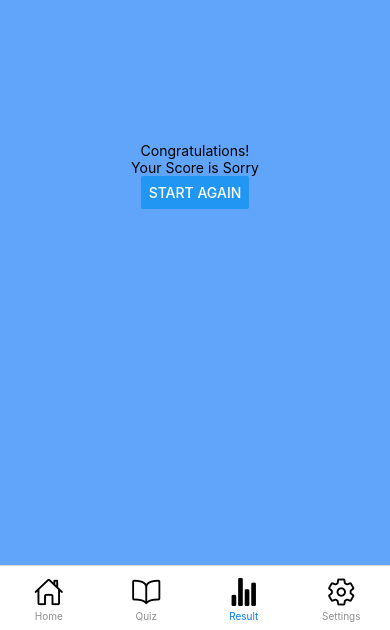
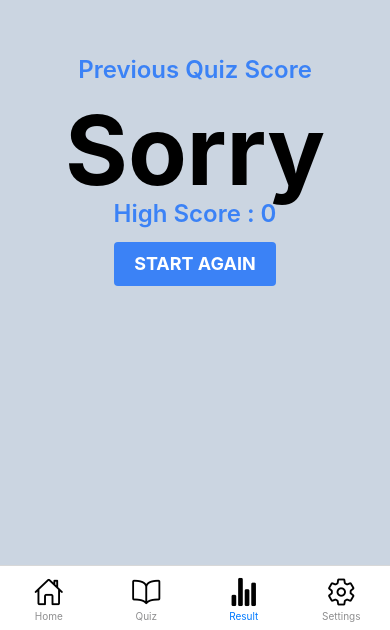
Before and after one commit to AsharCp/QuizNow, a React Native app: screen /Result in a window 390 px wide. Shown: the part 214-844 px from the top of the page. Built offline with nearby package versions, Linux system fonts and the light colour scheme.

Commit message:
Functions Completed

```diff
--- a/components/Quizcard.js
+++ b/components/Quizcard.js
@@ -23,7 +23,7 @@ const Quizcard = ({navigation}) => {
   useEffect(() => {
     const fetchData = async () => {
       try {
-        const response = await fetch('http://192.168.67.204:5000/api/quizzes'); // Replace with your server URL
+        const response = await fetch('http://192.168.206.204:5000/api/quizzes'); // Replace with your server URL
         const data = await response.json();
         // console.log(data)
         seQuizData(data);
@@ -124,7 +124,7 @@ const Quizcard = ({navigation}) => {
 
 
   return (
-    <View className="w-80 h-max bg-blue-400 p-4 rounded-md">
+    <View className="w-80 h-max bg-slate-100 p-4 rounded-md">
           <Text className="p-4 rounded bg-white text-center font-bold">{currentQuestion.question}</Text>
           <View className="flex items-center justify-center flex-col gap-2 p-2">
             {correct1?
--- a/screens/QuizScreen.js
+++ b/screens/QuizScreen.js
@@ -5,7 +5,7 @@ import { SafeAreaView } from 'react-native'
 const QuizScreen = ({navigation}) => {
 
   return (
-    <SafeAreaView className='bg-blue-400 h-full w-full flex items-center justify-center'>
+    <SafeAreaView className='bg-slate-300 h-full w-full flex items-center justify-center'>
         <Quizcard navigation={navigation}/>
     </SafeAreaView>
   )
--- a/screens/Result.js
+++ b/screens/Result.js
@@ -1,21 +1,58 @@
-import React from 'react'
-import { Button, TouchableOpacity, View } from 'react-native'
+import React, { useState , useEffect } from 'react'
+import { Button, TouchableOpacity, View , AsyncStorage } from 'react-native'
 import { Text } from 'react-native'
 import { useRoute } from '@react-navigation/native';
 
 const Result = ({navigation}) => {
+
+  const [highScore,setHighScore] = useState(0)
   const route = useRoute();
   var currentScore = route.params?.data || "Sorry";
 
+  useEffect(() => {
+    loadHighScore();
+  }, []);
+
+  // function to load highscore
+  const loadHighScore= async ()=>{
+    try{
+      const storedScore = AsyncStorage.getItem("Highscore");
+      if (storedScore !== null) {
+        setHighScore(parseInt(storedScore));
+      }
+    }catch(error){
+      console.log("Error in loading HighScore")
+    }
+
+  }
+  // Function to save the highScore
+  const saveHighScore= async (score)=>{
+    try{
+      await AsyncStorage.setItem('Highscore',score.toString())
+    }catch(error){
+      console.log("Error in saving score!")
+    }
+  }
+  // Find the highScore
+  if(currentScore>highScore)
+  {
+    setHighScore(currentScore)
+    saveHighScore(currentScore)
+  }
   const handleBackToQuiz=()=>{
     navigation.navigate('Quiz')
   }
   return (
-    <View className='w-full h-full bg-blue-400 flex justify-center items-center'>
-         <Text>Congratulations!</Text>
-         <Text>Your Score is {currentScore}</Text>
-         <TouchableOpacity>
-            <Button title='Start Again' onPress={handleBackToQuiz}/>
+    <View className='w-full h-full bg-slate-300 flex justify-center items-center'>
+         <Text className="text-2xl font-semibold pb-4 text-blue-500">Previous Quiz Score</Text>
+         <Text className="text-8xl text-black font-bold">{currentScore}</Text>
+         {currentScore>5?
+         <Text className="text-2xl p-2 font-semibold text-blue-500">Congratulations!</Text>
+         :""
+         }
+         <Text className="font-semibold text-2xl text-blue-500">High Score : {highScore}</Text>
+         <TouchableOpacity onPress={handleBackToQuiz}>
+            <Text className="bg-blue-500 px-5 py-2 m-3 rounded font-bold text-lg text-white">START AGAIN</Text>
          </TouchableOpacity>
     </View>
 
--- a/screens/Setting.js
+++ b/screens/Setting.js
@@ -1,10 +1,12 @@
 import React from 'react'
-import { Text , View } from 'react-native'
+import { Text , TouchableOpacity, View } from 'react-native'
 
-const Setting = () => {
+const Setting = ({navigation}) => {
   return (
-    <View className='w-full h-full bg-blue-400 flex justify-center items-center'>
-        <Text>Settings Screen</Text>
+    <View className='w-full h-full bg-slate-300 justify-center items-center'>
+        <TouchableOpacity onPress={()=>navigation.navigate("Home")}>
+          <Text className="bg-black p-4 text-md text-white font-semibold rounded-sm">Back to Home</Text>
+        </TouchableOpacity>
     </View>
 
   )
```
